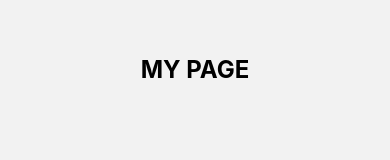
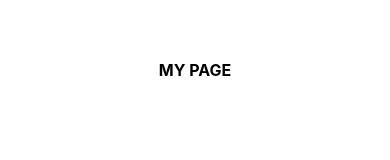
Before and after one commit to yunhyeonji/bunnit-frontend, a React Native app: screen /MyPage in a window 390 px wide. Shown: the part 328-488 px from the top of the page. Built offline with nearby package versions, Linux system fonts and the light colour scheme.

Commit message:
[250205]yhj - styledcomponent 추가 - 각페이지에 적용

```diff
--- a/src/components/PageComponent.js
+++ b/src/components/PageComponent.js
@@ -1,13 +1,26 @@
 import styled from 'styled-components/native';
 
-/* 공통 화면 구성 */
+/* 화면을 SafeAreaView로 감싸고 중앙 정렬 */
 export const Container = styled.SafeAreaView`
   flex: 1;
   justify-content: center;
   align-items: center;
+  background-color: white;
 `;
 
-export const Title = styled.Text`
-  font-size: 24px;
+/* 좌우 정렬 */
+export const CalendarContainer = styled.SafeAreaView`
+  flex: 1;
+  align-items: center;
+  background-color: white;
+`;
+
+/* 텍스트 스타일 */
+export const DefaultText = styled.Text`
+  font-size: 16px;
   font-weight: bold;
 `;
+
+export const TextPt20 = styled(DefaultText)`
+  font-size: 20px;
+`;
--- a/src/page/Home.jsx
+++ b/src/page/Home.jsx
@@ -1,10 +1,10 @@
 import React from 'react';
-import {Container, Title} from '../components/PageComponent';
+import {Container, DefaultText} from '../components/PageComponent';
 
 function home(props) {
   return (
     <Container>
-      <Title>HOME</Title>
+      <DefaultText>HOME</DefaultText>
     </Container>
   );
 }
--- a/src/page/Library.jsx
+++ b/src/page/Library.jsx
@@ -1,10 +1,10 @@
 import React from 'react';
-import {Container, Title} from '../components/PageComponent';
+import {Container, DefaultText} from '../components/PageComponent';
 
 function Library(props) {
   return (
     <Container>
-      <Title>LIBRARY</Title>
+      <DefaultText>LIBRARY</DefaultText>
     </Container>
   );
 }
--- a/src/page/Mypage.jsx
+++ b/src/page/Mypage.jsx
@@ -1,10 +1,10 @@
 import React from 'react';
-import {Container, Title} from '../components/PageComponent';
+import {Container, DefaultText} from '../components/PageComponent';
 
 function Mypage(props) {
   return (
     <Container>
-      <Title>MY PAGE</Title>
+      <DefaultText>MY PAGE</DefaultText>
     </Container>
   );
 }
```
